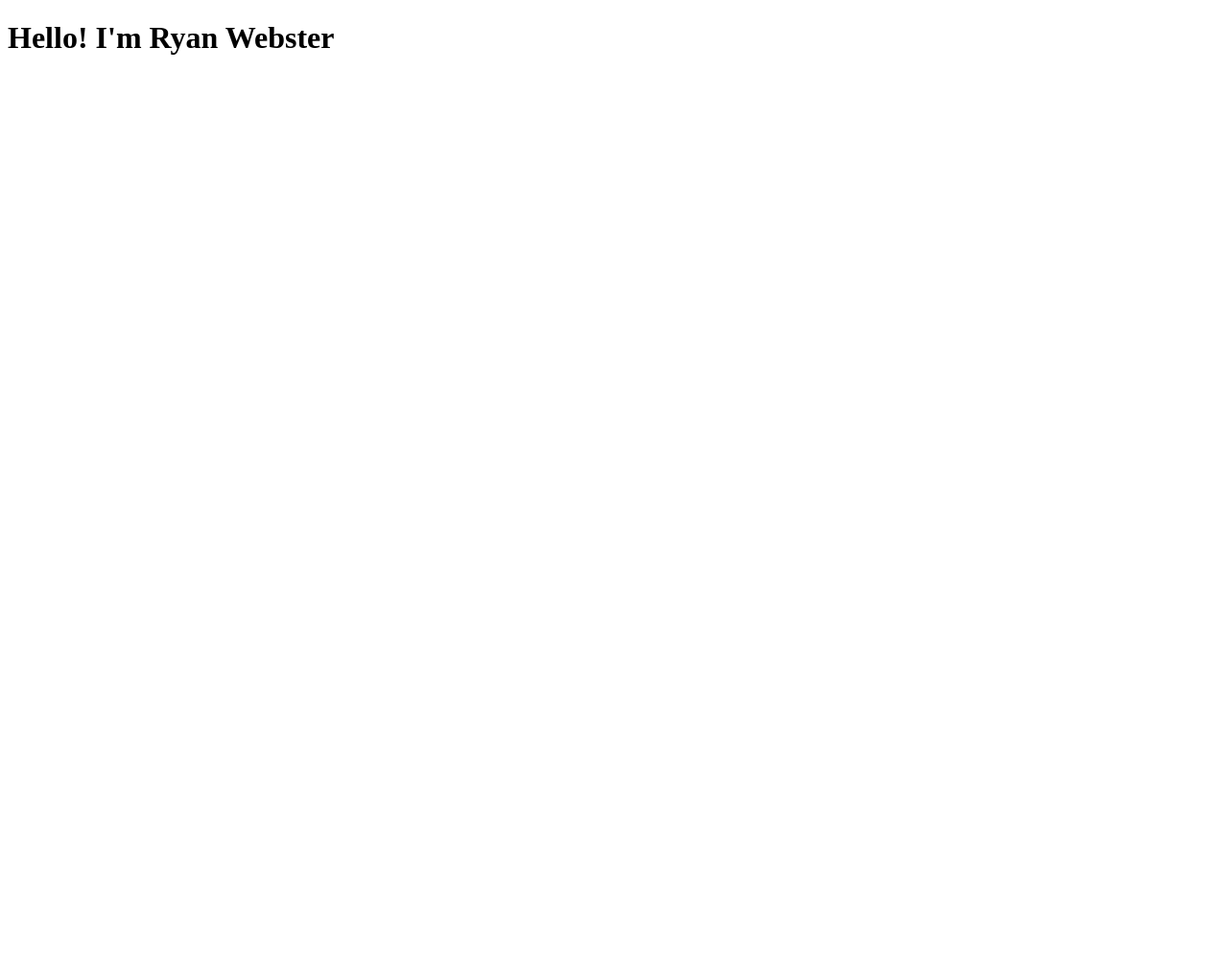
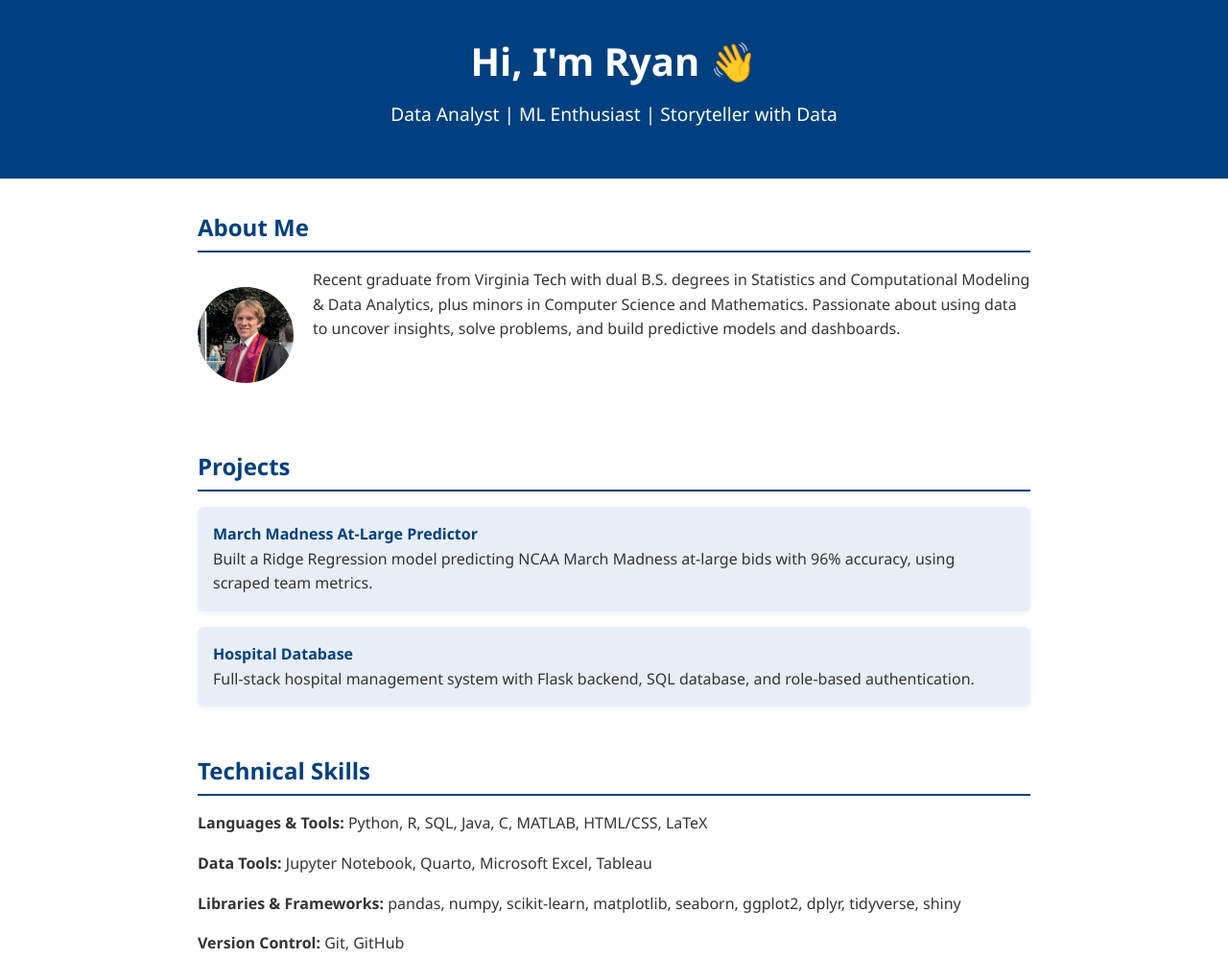
Before and after one commit to ryan-webster-vt/ryan-webster-vt.github.io, a plain HTML site: page index.html in a window 1280 px wide. Shown: the top 999 px of the page at 96% size. Before the commit the page ends 800 px from the top, so only its background shows below. Drawn offline with Linux system fonts and the light colour scheme.

Commit message:
initial commit

```diff
--- a/index.html
+++ b/index.html
@@ -1,9 +1,72 @@
 <!DOCTYPE html>
-<html>
+<html lang="en">
 <head>
-  <title>Ryan Webster - Data Analyst Portfolio</title>
+  <meta charset="UTF-8" />
+  <meta name="viewport" content="width=device-width, initial-scale=1.0" />
+  <title>Ryan Webster | Data Analyst</title>
+  <link rel="stylesheet" href="styles/main.css" />
+  <link rel="icon" href="favicon.ico" />
 </head>
 <body>
-  <h1>Hello! I'm Ryan Webster</h1>
+  <header>
+    <h1>Hi, I'm Ryan 👋</h1>
+    <p>Data Analyst | ML Enthusiast | Storyteller with Data</p>
+  </header>
+  <main>
+<section class="about-section">
+  <h2>About Me</h2>
+  <div class="about-content">
+    <img src="images/headshot.jpg" alt="Ryan Webster" class="profile-pic" />
+    <p>
+      Recent graduate from Virginia Tech with dual B.S. degrees in Statistics and Computational Modeling & Data Analytics,
+      plus minors in Computer Science and Mathematics. Passionate about using data to uncover insights, solve problems,
+      and build predictive models and dashboards.
+    </p>
+  </div>
+</section>
+
+
+  <section>
+    <h2>Projects</h2>
+    <ul>
+      <li>
+        <a href="projects/march_madness.html">
+          March Madness At-Large Predictor
+        </a><br />
+        Built a Ridge Regression model predicting NCAA March Madness at-large bids with 96% accuracy, using scraped team metrics.
+      </li>
+      <li>
+        <a href="https://github.com/ryan-webster-vt/Hospital-Database" target="_blank" rel="noopener noreferrer">
+          Hospital Database
+        </a><br />
+        Full-stack hospital management system with Flask backend, SQL database, and role-based authentication.
+      </li>
+    </ul>
+  </section>
+
+  <section>
+    <h2>Technical Skills</h2>
+    <p><strong>Languages & Tools:</strong> Python, R, SQL, Java, C, MATLAB, HTML/CSS, LaTeX</p>
+    <p><strong>Data Tools:</strong> Jupyter Notebook, Quarto, Microsoft Excel, Tableau</p>
+    <p><strong>Libraries & Frameworks:</strong> pandas, numpy, scikit-learn, matplotlib, seaborn, ggplot2, dplyr, tidyverse, shiny</p>
+    <p><strong>Version Control:</strong> Git, GitHub</p>
+  </section>
+
+  <section>
+    <h2>Certifications</h2>
+    <p><a href = "https://www.coursera.org/account/accomplishments/specialization/WTUUJQR2CF6K" target="_blank" rel="noopener noreferrer" >Google Advanced Data Analytics Specialization (Coursera)</a></p>
+  </section>
+
+  <section>
+    <h2>Contact</h2>
+    <p>Email: <a href="mailto:rpw.webster@gmail.com">rpw.webster@gmail.com</a></p>
+    <p>LinkedIn: <a href="https://www.linkedin.com/in/ryan-webster-vt/" target="_blank" rel="noopener noreferrer">linkedin.com/in/ryan-webster-vt</a></p>
+    <p>Substack: <a href="https://your-substack-url.substack.com" target="_blank" rel="noopener noreferrer">your-substack-url.substack.com</a></p>
+  </section>
+</main>
+
+<footer>
+  <p>“If we have data, let’s look at data. If all we have are opinions, let’s go with mine.” – Jim Barksdale</p>
+</footer>
 </body>
 </html>
--- /dev/null
+++ b/styles/main.css
@@ -0,0 +1,103 @@
+* {
+    box-sizing: border-box;
+  }
+
+  .profile-pic {
+  width: 150px;
+  height: 150px;
+  border-radius: 50%;
+  object-fit: cover;
+  margin: 20px 0;
+}
+
+.about-content {
+  display: flex;
+  align-items: flex-start;
+  gap: 20px;
+}
+
+.about-content .profile-pic {
+  width: 100px;
+  height: 100px;
+  border-radius: 50%;
+  object-fit: cover;
+}
+
+.about-content p {
+  margin: 0;
+  line-height: 1.6;
+  /* Remove this if it's smaller than 16px */
+  /* font-size: 1.1em; */
+}
+
+
+  body {
+  font-family: 'Segoe UI', sans-serif;
+  font-size: 16px; /* Ensures base size across the site */
+  line-height: 1.6;
+  margin: 0;
+  padding: 0;
+  color: #333;
+}
+
+  header {
+    background: #004080;
+    color: #fff;
+    padding: 2rem 1rem;
+    text-align: center;
+  }
+  header h1 {
+    margin: 0;
+    font-weight: 700;
+    font-size: 2.5rem;
+  }
+  header p {
+    font-size: 1.2rem;
+    margin-top: 0.5rem;
+  }
+  main {
+    max-width: 900px;
+    margin: 2rem auto;
+    padding: 0 1rem;
+  }
+  section {
+    margin-bottom: 3rem;
+  }
+  h2 {
+    color: #004080;
+    border-bottom: 2px solid #004080;
+    padding-bottom: 0.3rem;
+    margin-bottom: 1rem;
+  }
+  ul {
+    list-style-type: none;
+    padding-left: 0;
+  }
+  li {
+    background: #e8eef7;
+    margin-bottom: 1rem;
+    padding: 1rem;
+    border-radius: 6px;
+    box-shadow: 0 2px 5px rgb(0 0 0 / 0.05);
+  }
+  a {
+    color: #004080;
+    text-decoration: none;
+    font-weight: 600;
+  }
+  a:hover {
+    text-decoration: underline;
+  }
+  footer {
+    text-align: center;
+    color: #777;
+    padding: 1rem;
+    font-size: 0.9rem;
+    border-top: 1px solid #ddd;
+  }
+  /* Responsive */
+  @media (max-width: 600px) {
+    header h1 {
+      font-size: 1.8rem;
+    }
+  }
--- /dev/null
+++ b/styles/march_madness.css
@@ -0,0 +1,86 @@
+/* Base styles */
+body {
+  font-family: 'Segoe UI', Tahoma, Geneva, Verdana, sans-serif;
+  background-color: #f9f9f9;
+  color: #333;
+  line-height: 1.6;
+  margin: 0;
+  padding: 0;
+}
+
+main {
+  max-width: 900px;
+  margin: 0 auto;
+  padding: 40px 20px;
+  background-color: #fff;
+  box-shadow: 0 2px 8px rgba(0, 0, 0, 0.08);
+  border-radius: 10px;
+}
+
+/* Section spacing */
+section {
+  margin-bottom: 40px;
+}
+
+/* Headings */
+h2 {
+  font-size: 2rem;
+  color: #1e3a8a;
+  margin-bottom: 10px;
+}
+
+h3 {
+  font-size: 1.4rem;
+  color: #1e40af;
+  margin-top: 20px;
+  margin-bottom: 10px;
+}
+
+/* Paragraphs and Lists */
+p {
+  margin-bottom: 15px;
+}
+
+ul {
+  list-style: disc;
+  padding-left: 20px;
+}
+
+ul li {
+  margin-bottom: 8px;
+}
+
+/* Links */
+a {
+  color: #2563eb;
+  text-decoration: none;
+  font-weight: 500;
+}
+
+a:hover {
+  text-decoration: underline;
+}
+
+/* Images */
+img {
+  max-width: 100%;
+  height: auto;
+  border-radius: 6px;
+  margin-top: 10px;
+  box-shadow: 0 1px 4px rgba(0, 0, 0, 0.1);
+}
+
+/* Responsive Design */
+@media (max-width: 600px) {
+  main {
+    padding: 20px 15px;
+  }
+
+  h2 {
+    font-size: 1.6rem;
+  }
+
+  h3 {
+    font-size: 1.2rem;
+  }
+}
```
Also changed, not shown: projects/march_madness.html (added, +61 -0 lines), favicon.ico (added), images/headshot.jpg (added).
